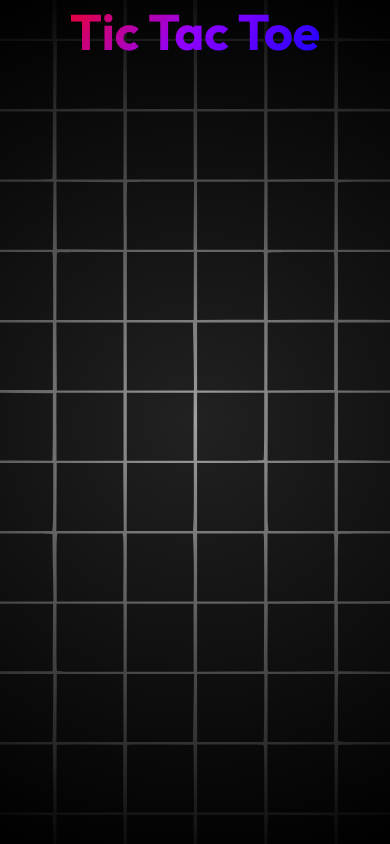
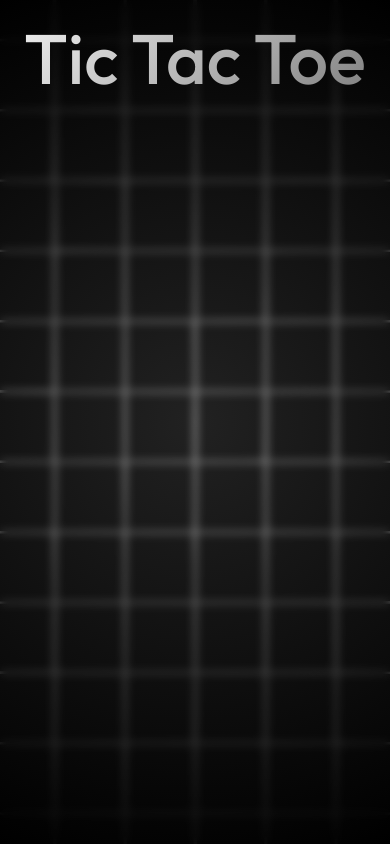
Before and after one commit to DomokosAlex/TicTacToeJS, a plain HTML site: page index.html in a window 390 px wide. Drawn offline with nearby package versions, Linux system fonts and the light colour scheme.

Commit message:
Responsive Text

```diff
--- a/css/style.css
+++ b/css/style.css
@@ -6,46 +6,37 @@
 }
 
 
+html,
 body {
 
-    min-height: 100vh;
+    height: 100%;
+    width: 100%;
     background-image: url("../img/back.svg");
     background-repeat: no-repeat;
     background-attachment: fixed;
     background-position: center;
     background-size: cover;
     text-align: center;
+    overflow-y: hidden;
 
 }
 
 #overlay {
-    min-height: 100vh;
+    height: 100%;
+    width: 100%;
     background-image: radial-gradient(circle, rgba(0, 0, 0, 1) 0%, rgba(67, 67, 67, 0.5) 0%, rgba(0, 0, 0, 1) 100%);
     display: flex;
     color: white;
     justify-content: center;
-
-
-}h1 {
-    font-size: 50px;
-    font-weight: bold;
-
-    background: linear-gradient(135deg, #ff0000,#9000ff, #0004ff,#ff0000,#9000ff, #0004ff);
-    -webkit-background-clip: text;
-    -webkit-text-fill-color: transparent;
-    background-size: 300% 300%;
-    animation: gradient 2s ease-in-out infinite;
+    backdrop-filter: blur(4px);
 
 }
 
-@keyframes gradient {
-    0% {
-        background-position: 0% 50%;
-    }
-    50% {
-        mask-position: 100% 50%;
-    }
-    100% {
-        mask-position: 0% 50%;
-    }
+h1 {
+
+    background: linear-gradient(135deg, #F5F5F5, #7a7a7a);
+    -webkit-background-clip: text;
+    -webkit-text-fill-color: transparent;
+    font-size: clamp(35px, 18vw, 100px);
+
 }
--- a/index.html
+++ b/index.html
@@ -1,26 +1,39 @@
 <!DOCTYPE html>
 <html lang="en">
+
 <head>
     <meta charset="UTF-8">
     <meta name="viewport" content="width=device-width, initial-scale=1.0">
     <title>Tic-Tac-Toe</title>
     <link rel="preconnect" href="https://fonts.googleapis.com">
     <link rel="preconnect" href="https://fonts.gstatic.com" crossorigin>
-    <link href="https://fonts.googleapis.com/css2?family=IBM+Plex+Sans:ital,wght@0,100;0,200;0,300;0,400;0,500;0,600;0,700;1,100;1,200;1,300;1,400;1,500;1,600;1,700&family=Kanit:ital,wght@0,100;0,200;0,300;0,400;0,500;0,600;0,700;0,800;0,900;1,100;1,200;1,300;1,400;1,500;1,600;1,700;1,800;1,900&family=M+PLUS+1p&family=Outfit:wght@100..900&family=Poppins:ital,wght@0,100;0,200;0,300;0,400;0,500;0,600;0,700;0,800;0,900;1,100;1,200;1,300;1,400;1,500;1,600;1,700;1,800;1,900&display=swap" rel="stylesheet">
+    <link
+        href="https://fonts.googleapis.com/css2?family=IBM+Plex+Sans:ital,wght@0,100;0,200;0,300;0,400;0,500;0,600;0,700;1,100;1,200;1,300;1,400;1,500;1,600;1,700&family=Kanit:ital,wght@0,100;0,200;0,300;0,400;0,500;0,600;0,700;0,800;0,900;1,100;1,200;1,300;1,400;1,500;1,600;1,700;1,800;1,900&family=M+PLUS+1p&family=Outfit:wght@100..900&family=Poppins:ital,wght@0,100;0,200;0,300;0,400;0,500;0,600;0,700;0,800;0,900;1,100;1,200;1,300;1,400;1,500;1,600;1,700;1,800;1,900&display=swap"
+        rel="stylesheet">
+
+    <link href="https://cdn.jsdelivr.net/npm/bootstrap@5.3.5/dist/css/bootstrap.min.css" rel="stylesheet"
+        integrity="sha384-SgOJa3DmI69IUzQ2PVdRZhwQ+dy64/BUtbMJw1MZ8t5HZApcHrRKUc4W0kG879m7" crossorigin="anonymous">
+
     <link rel="stylesheet" href="./css/style.css">
 
 </head>
+
 <body>
-<div id="overlay">
-    <div>
-        <h1>Tic Tac Toe</h1>
+    <div id="overlay">
+
         <div class="container">
+            <div class="row mt-3">
+                <h1 >Tic Tac Toe</h1>
+            </div>
+            <div class="row"></div>
+            <div class="row"></div>
+            <div class="row"></div>
 
         </div>
 
     </div>
-</div>
 
 
 </body>
+
 </html>
```
